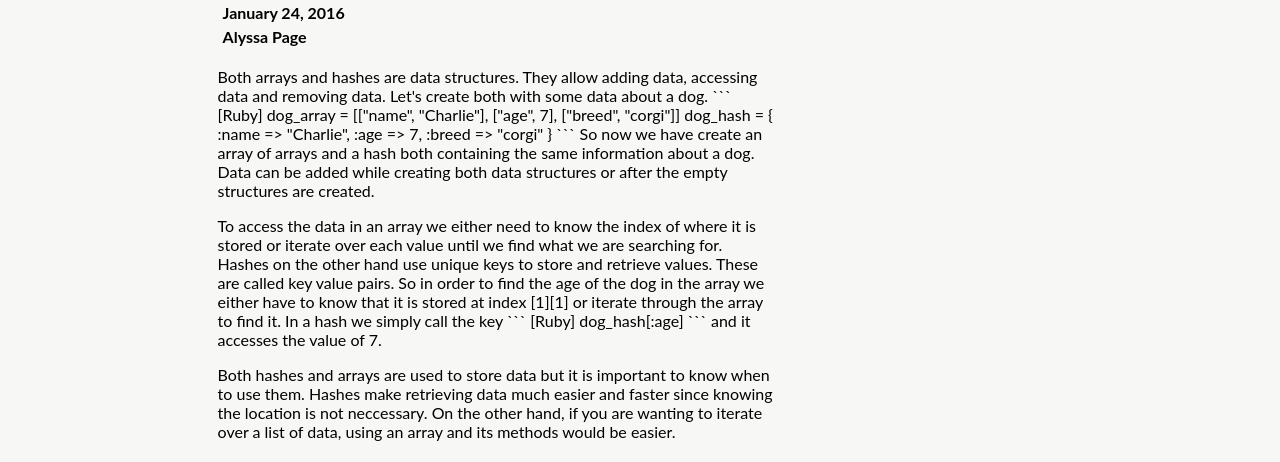
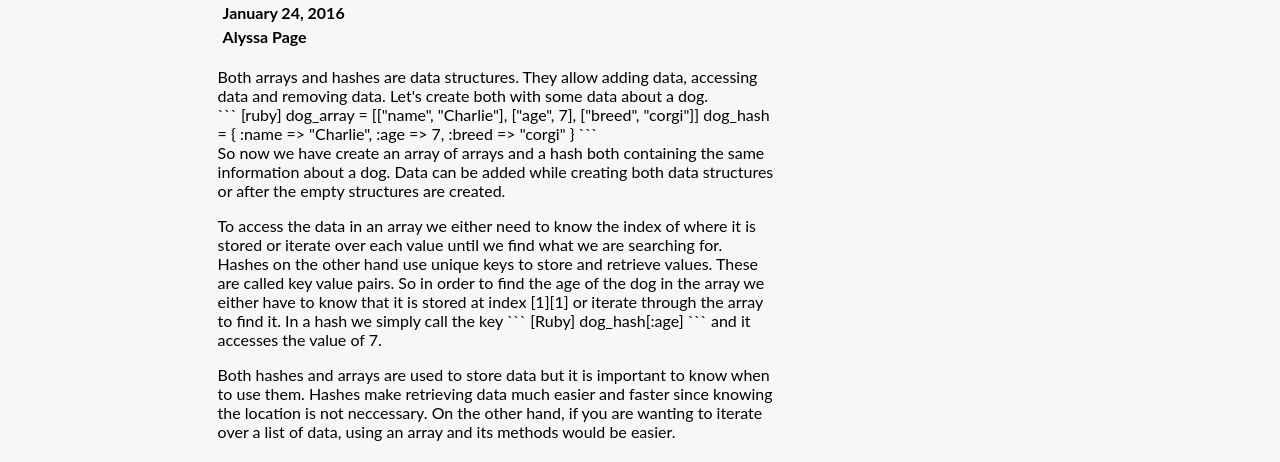
Before and after one commit to ajpage/ajpage.github.io, a plain HTML site: page blog/arrays-hashes.html in a window 1280 px wide. Shown: the part 253-715 px from the top of the page. Drawn offline with Linux system fonts and the light colour scheme.

Commit message:
Update arrays-hashes.html

````diff
--- a/blog/arrays-hashes.html
+++ b/blog/arrays-hashes.html
@@ -34,8 +34,8 @@
   <section>
     <p>
     Both arrays and hashes are data structures. They allow adding data, accessing data and removing data.
-    Let's create both with some data about a dog.
-      ``` [Ruby]
+    Let's create both with some data about a dog. <br>
+      ``` [ruby]
         dog_array = [["name", "Charlie"], ["age", 7], ["breed", "corgi"]]
         dog_hash = {
         :name => "Charlie",
@@ -43,6 +43,7 @@
         :breed => "corgi"
         }
       ```
+      <br>
     So now we have create an array of arrays and a hash both containing the same information about a dog. Data can be added while creating both data structures or after the empty structures are created.
     </p>
     <p>
````
